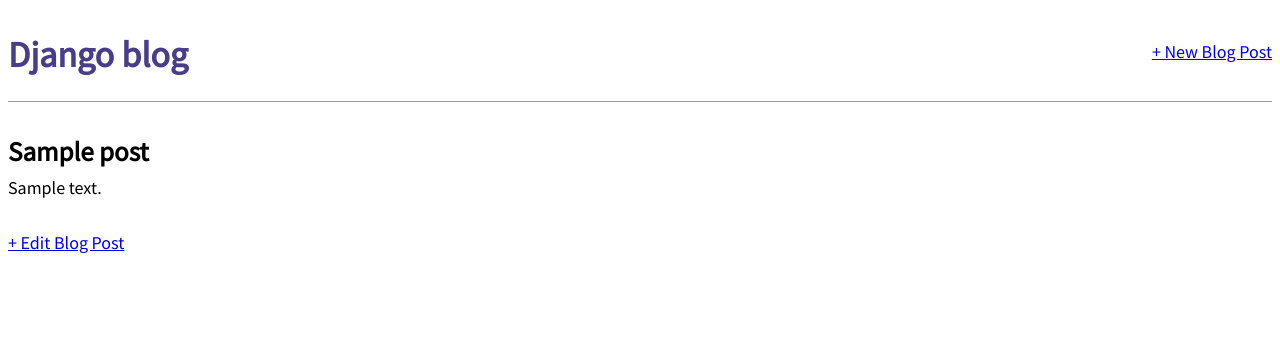
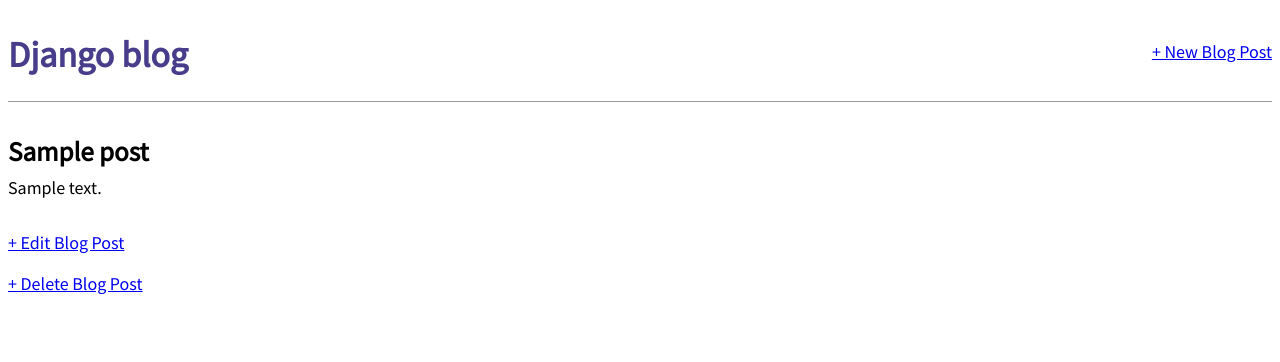
Before and after one commit to lpasiak/django-for-beginners-exercises, a Django app: page /post/1/ in a window 1280 px wide. Shown: the top 362 px of the page. Run offline with Django 5.2, Linux system fonts and the light colour scheme; tables that the repository leaves empty hold one stand-in row (values such as "Sample post").

Commit message:
Add DeleteView

```diff
--- a/chapter-7-forms/blog/urls.py
+++ b/chapter-7-forms/blog/urls.py
@@ -3,12 +3,14 @@
     BlogListView,
     BlogDetailView,
     BlogCreateView,
-    BlogUpdateView
+    BlogUpdateView,
+    BlogDeleteView
 )
 
 urlpatterns = [
     path('post/<int:pk>/', BlogDetailView.as_view(), name='post_detail'),
     path('post/<int:pk>/edit/', BlogUpdateView.as_view(), name='post_edit'),
+    path('post/<int:pk>/delete/', BlogDeleteView.as_view(), name='post_delete'),
     path('', BlogListView.as_view(), name='home'),
     path('post/new/', BlogCreateView.as_view(), name='post_new')
 ]
--- a/chapter-7-forms/blog/views.py
+++ b/chapter-7-forms/blog/views.py
@@ -1,5 +1,5 @@
 from django.views.generic import ListView, DetailView
-from django.views.generic.edit import CreateView, UpdateView
+from django.views.generic.edit import CreateView, UpdateView, DeleteView
 from django.urls import reverse_lazy
 from .models import Post
 
@@ -22,8 +22,16 @@
     fields = ['title', 'author', 'body']
     success_url = ''
 
+
 class BlogUpdateView(UpdateView):
     model = Post
     template_name = 'post_edit.html'
     fields = ['title', 'body']
     success_url = reverse_lazy('home')
+
+
+class BlogDeleteView(DeleteView):
+    model = Post
+    template_name = 'post_delete.html'
+    success_url = reverse_lazy('home')
+    context_object_name = 'post'
--- a/chapter-7-forms/templates/post_detail.html
+++ b/chapter-7-forms/templates/post_detail.html
@@ -5,5 +5,6 @@
     <h2>{{ post.title }}</h2>
     <p>{{ post.body }}</p>
 </div>
-<a href="{% url 'post_edit' post.pk %}">+ Edit Blog Post</a>
+<p><a href="{% url 'post_edit' post.pk %}">+ Edit Blog Post</a></p>
+<p><a href="{% url 'post_delete' post.pk %}">+ Delete Blog Post</a></p>
 {% endblock content %}
```
Also changed, not shown: chapter-7-forms/templates/post_delete.html (added, +9 -0 lines).
